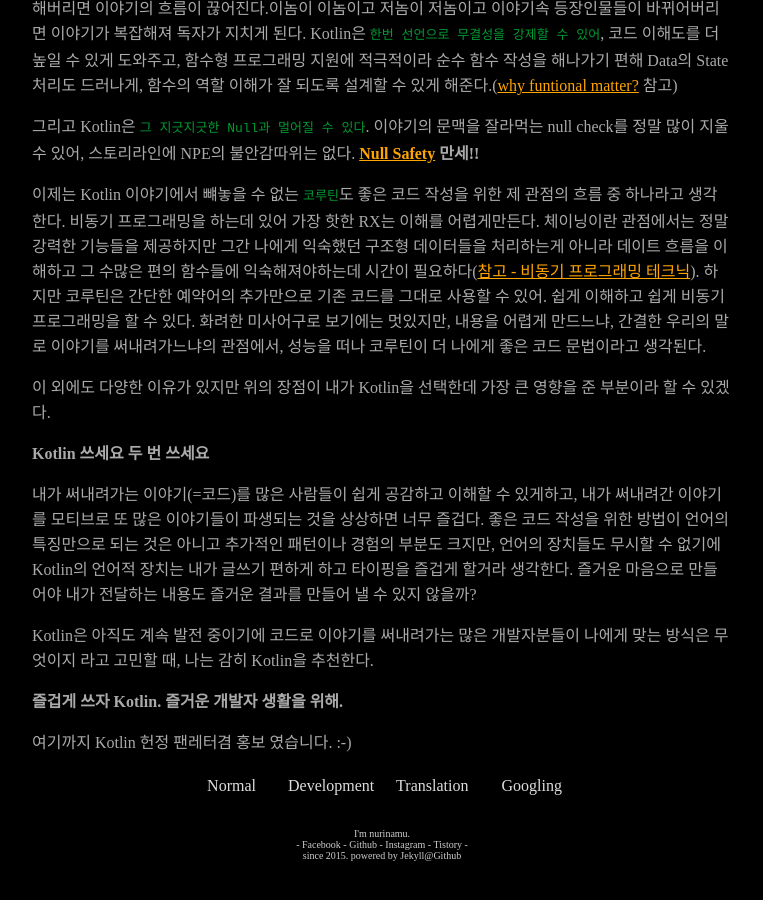
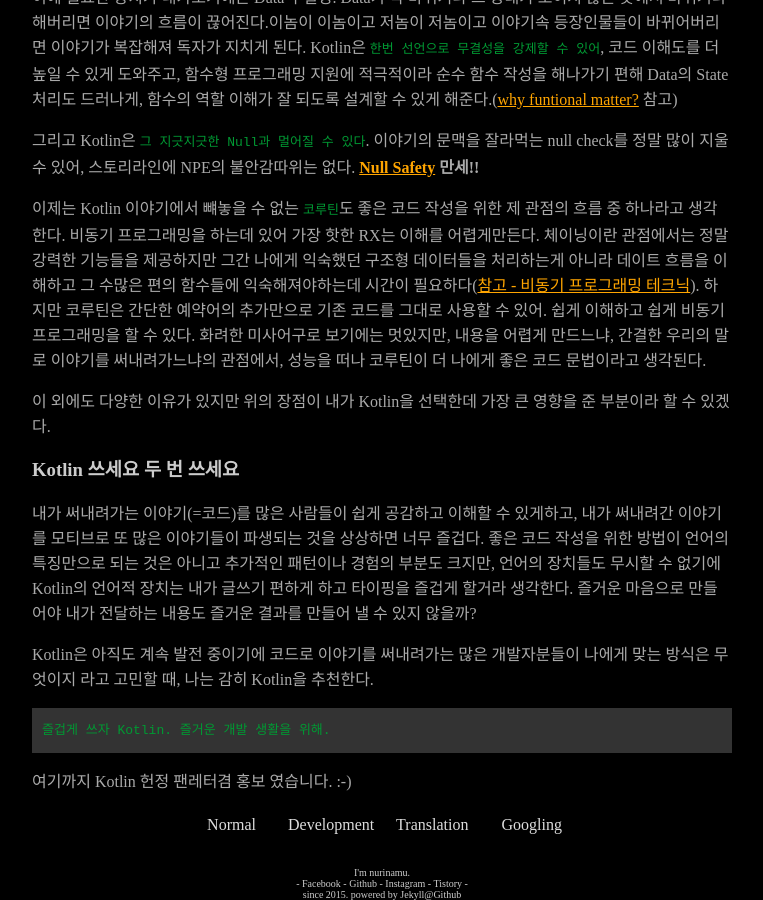
Before and after one commit to nurinamu/nurinamu.github.io, a Jekyll site: the page built from _posts/normal/2020-12-01-why-kotlin.md, in a window 1280 px wide and 900 px high, scrolled down 1456 px. Shown: the whole window, without its empty margins (258-1021 px from the left). Built offline with Jekyll 4.4.1, drawn with Linux system fonts in a browser that asks for light colours; before the commit the page ends 2317 px from its top, so only the background shows below that.

Commit message:
Change headers

````diff
--- a/_posts/normal/2020-12-01-why-kotlin.md
+++ b/_posts/normal/2020-12-01-why-kotlin.md
@@ -4,7 +4,7 @@
 category : normal
 description : 왜 Kotlin을 써야하지? 에 대한 물음을 나에게 던져서 그 썰을 풀어본다.
 ---
-### Why [Kotlin](https://kotlinlang.org/)?
+## Why [Kotlin](https://kotlinlang.org/)?
 
 지난 [Kotlin 컨퍼런스](https://www.nurinamu.com/dev/2019/12/08/recap-kotlinconf-2019/)에서 정말 [Kotlin](https://kotlinlang.org/)의 기능적으로 환상적인 이야기들과 젯브레인이 그리는 Kotlin에 대한 거대한 야망들을 들을 수 있었지만, 발표자들이 이구동성으로 이야기하는 why kotlin? 에 대한 이야기는 다들 `Joyful`, `Fun Fun Fun` 이었다. 한 마디로 `즐겁다`라는 것. 그래서 글을 써본다. 이 글을 보고 Kotlin을 쓰고 안쓰고는 상관없다. 우리에게 개발 언어란 어떤 존재이고 나는 왜 Kotlin을 사용하고, 많은 분들이 썼으면 좋겠다라고 생각하는지 이야기를 해보겠다. 마지막에 그래서 나에게 맞는 언어가 무엇인지 한 번 고민해보면 그거대로 좋은 타임킬링이 되지 않을까 생각한다.
 
@@ -16,7 +16,7 @@
 
 우리는 직업이 코드쟁이, 즉 이야기꾼이다보니, 이야기를 잘 쓰고 싶어한다. 이야기를 잘 쓴다는 것은 결국 좋은 코드를 만든다는 것과 같다.
 
-**좋은 코드는 뭐라고 정의해야할까..**
+### 좋은 코드는 뭐라고 정의해야할까..
 
 성능이 좋고 버그 없는 코드도 당연히 좋은 코드이지만, 오랜 경험 바탕의 내 라떼 발언을 하자면 여러명이 참여하는 프로젝트에서는 한 명이 작성하는 코드 보다 다양한 사람들이 만질 수 있는 코드, `유지보수 가능한 코드`가 제일 좋은 코드라고 생각한다.
 
@@ -24,7 +24,7 @@
 
 나는 오랜 기간 `java`라는 언어를 사용해왔다. 사실 java를 처음 접한 것은 특별한 이유없이 처음 월급받게 해줄 수 있는 언어라서였다. 마치 소설가로 등단하려면 모두 경어체로 써야한다며, 나에게 글을 쓰려면 경어체로 써 라고 주입된 것 처럼. 내가 선택한 것이 아니라 주변의 권유로 사용하게 되었고. 그냥 그 문체를 잘 사용하는 법, 익숙해지는 법을 학습하며 오랜 기간 지내왔다. 연차가 쌓이고 다양한 경험을 해나가면서, 글쓰는데 다양한 문체가 있다는 것을 알았고 내가 쓸 이야기, 나의 이야기를 잘 풀어나갈 수 있을 것 같은 스타일의 언어가 Kotlin이 된 것이다. 이제서야 내가 처음 주도적으로 직접 선택한 언어인 것이다.
 
-**그래서 어떤점이? 왜?**
+### 그래서 어떤점이? 왜?
 
 Kotlin은 이야기를 더 즐겁고 이해하기 쉽게 만드는 장치가 많이 있다.
 
@@ -38,12 +38,14 @@
 
 이 외에도 다양한 이유가 있지만 위의 장점이 내가 Kotlin을 선택한데 가장 큰 영향을 준 부분이라 할 수 있겠다.
 
-**Kotlin 쓰세요 두 번 쓰세요**
+### Kotlin 쓰세요 두 번 쓰세요
 
 내가 써내려가는 이야기(=코드)를 많은 사람들이 쉽게 공감하고 이해할 수 있게하고, 내가 써내려간 이야기를 모티브로 또 많은 이야기들이 파생되는 것을 상상하면 너무 즐겁다. 좋은 코드 작성을 위한 방법이 언어의 특징만으로 되는 것은 아니고 추가적인 패턴이나 경험의 부분도 크지만, 언어의 장치들도 무시할 수 없기에 Kotlin의 언어적 장치는 내가 글쓰기 편하게 하고 타이핑을 즐겁게 할거라 생각한다. 즐거운 마음으로 만들어야 내가 전달하는 내용도 즐거운 결과를 만들어 낼 수 있지 않을까?
 
 Kotlin은 아직도 계속 발전 중이기에 코드로 이야기를 써내려가는 많은 개발자분들이 나에게 맞는 방식은 무엇이지 라고 고민할 때, 나는 감히 Kotlin을 추천한다.
 
-**즐겁게 쓰자 Kotlin. 즐거운 개발자 생활을 위해.**
+```
+즐겁게 쓰자 Kotlin. 즐거운 개발 생활을 위해.
+```
 
 여기까지 Kotlin 헌정 팬레터겸 홍보 였습니다. :-)
````
